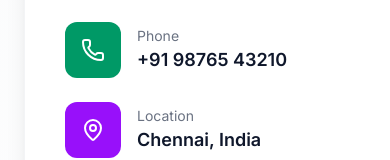
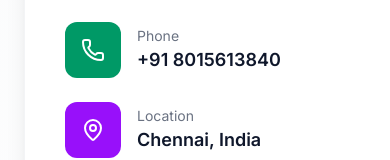
Before and after one commit to pearlsithubitservices/Pearlsithubofficialcompanysite, a Next.js app: page /contact in a window 390 px wide. Shown: the part 611-771 px from the top of the page. Built offline with nearby package versions, Linux system fonts and the light colour scheme.

Commit message:
phone no change

```diff
--- a/app/contact/page.js
+++ b/app/contact/page.js
@@ -99,7 +99,7 @@ pearlsithub.in@gmail.com
 <div>
 <p className="text-gray-500 text-sm">Phone</p>
 <p className="font-semibold text-lg">
-+91 98765 43210
++91 8015613840
 </p>
 </div>
 
```
